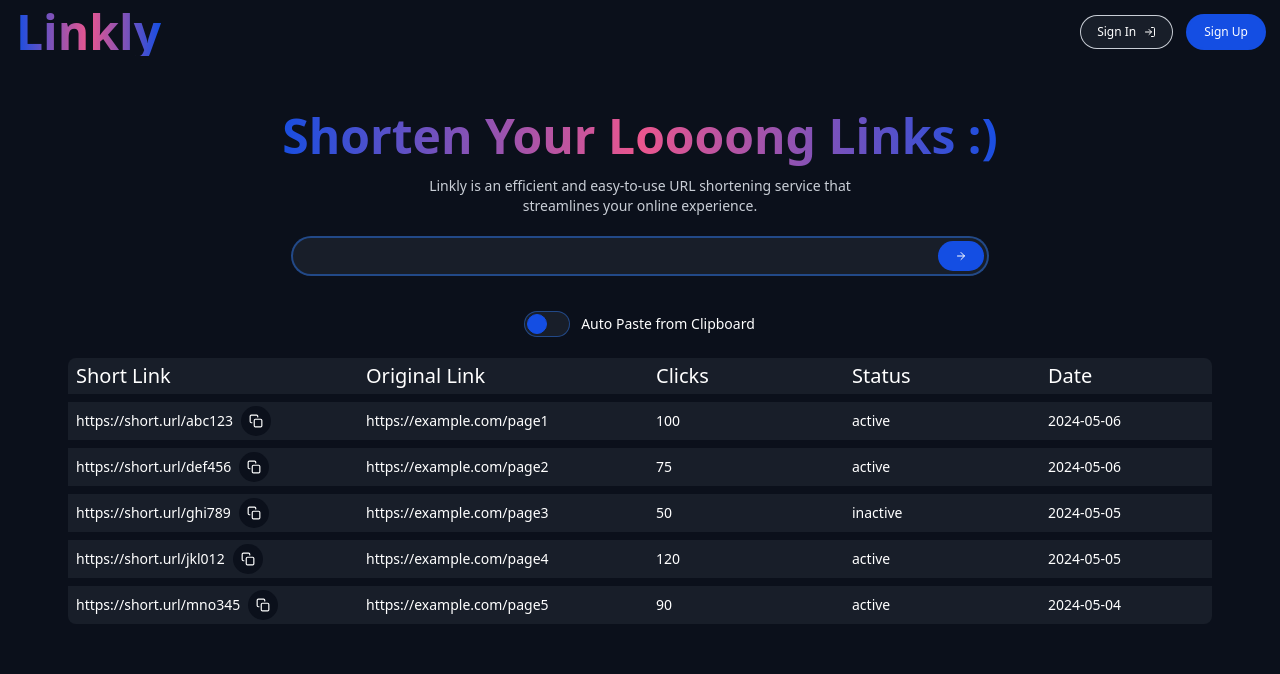
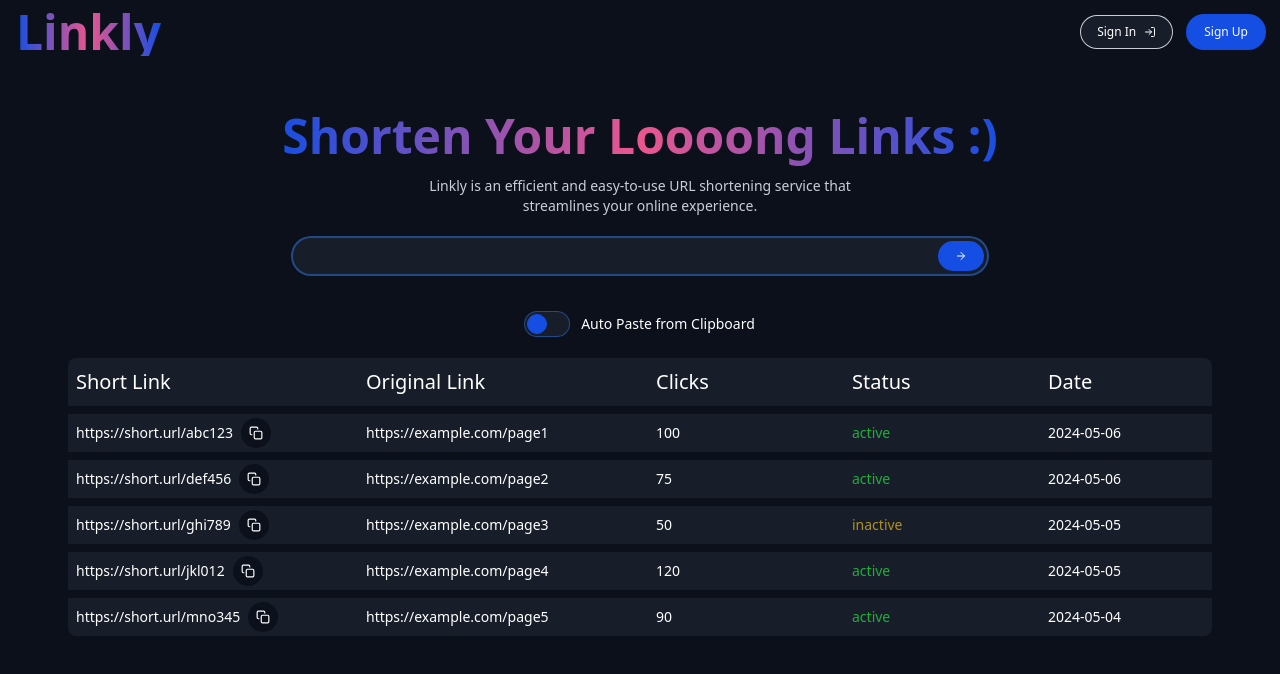
Before and after one commit to msi117/linkly-url-shortening, a React (Vite) app: page / in a window 1280 px wide. Shown: the top 674 px of the page. Built offline with nearby package versions, Linux system fonts and the light colour scheme.

Commit message:
added states

```diff
--- a/src/components/LinkComponent.tsx
+++ b/src/components/LinkComponent.tsx
@@ -16,15 +16,20 @@ type LinkProps = {
 
 const LinkComponent = ({ link }: LinkProps) => {
     const [open, setOpen] = useState(false)
+
+    const handleClick = async () => {
+        await navigator.clipboard.writeText(link.shortLink)
+    }
+
     return (
         <div className="bg-gray my-2 px-2 py-1 text-white last:rounded-b-lg ">
             <div className="flex gap-2 items-center">
-                <p className="text-sm font-light flex items-center text-start basis-2/5 lg:basis-1/4">{link.shortLink} <span className="bg-black p-2 rounded-full ml-2"><FiCopy /></span> </p>
-                <p className="text-sm font-light hidden lg:block lg:basis-1/4"> {link.originalLink} </p>
-                <p className="text-sm font-light hidden basis-1/5 sm:block md:basis-1/6"> {link.clicks} </p>
-                <p className="text-sm font-light hidden basis-1/5 sm:block md:basis-1/6"> {link.status} </p>
-                <p className="text-sm font-light hidden md:block"> {link.date} </p>
-                <span className="bg-black p-2 rounded-full ml-auto lg:hidden" onClick={() => setOpen(prevState => !prevState)}>
+                <p className="text-sm font-thin flex items-center text-start basis-2/5 lg:basis-1/4">{link.shortLink} <span onClick={handleClick} className="bg-black p-2 rounded-full ml-2 cursor-pointer hover:scale-75"><FiCopy /></span> </p>
+                <p className="text-sm font-thin hidden lg:block lg:basis-1/4"> {link.originalLink} </p>
+                <p className="text-sm font-thin hidden basis-1/5 sm:block md:basis-1/6"> {link.clicks} </p>
+                <p className={`${link.status === 'active' ? 'text-green' : 'text-orange'} text-sm font-thin hidden basis-1/5 sm:block md:basis-1/6`}> {link.status} </p>
+                <p className="text-sm font-thin hidden md:block"> {link.date} </p>
+                <span className="bg-black p-2 rounded-full ml-auto lg:hidden" onClick={(): void => setOpen(prevState => !prevState)}>
                     <FiChevronDown className="border rounded-full" />
                 </span>
             </div>
--- a/src/components/LinkInput.tsx
+++ b/src/components/LinkInput.tsx
@@ -1,7 +1,24 @@
+import { useEffect, useState } from "react"
 import Button from "./Button"
 import { FiArrowRight } from 'react-icons/fi'
 
 const LinkInput = () => {
+    const [link, setLink] = useState<string>("")
+    const [isChecked, setIsChecked] = useState<boolean>(false)
+
+    const handleCheckbox = async () => {
+        setIsChecked(!isChecked)
+        if (!isChecked) {
+            await handleAutoPaste()
+        }
+    }
+
+    const handleAutoPaste = async () => {
+        const clipboardText = await navigator.clipboard.readText()
+        setLink(clipboardText)
+        console.log(clipboardText)
+    }
+
     return (
         <div className="text-lite flex flex-col justify-center items-center mt-8 gap-4">
             <div className="text-center flex flex-col justify-center items-center mx-10 md:gap-2">
@@ -10,13 +27,13 @@ const LinkInput = () => {
             </div>
             <div className="w-10/12 mt-4 flex justify-center items-center">
                 <label htmlFor="link" className="flex justify-center items-center w-full rounded-full relative py-2 md:w-10/12 lg:w-8/12">
-                    <input type="text" name="link" className="pl-4 w-full bg-gray ring-2 rounded-full absolute lg:py-1.5" />
+                    <input type="text" name="link" value={link} onChange={(e) => setLink(e.target.value)} className="pl-4 w-full bg-gray ring-2 rounded-full absolute lg:py-1.5" />
                     <Button className="bg-primary ring-primary absolute right-1"> <FiArrowRight /> </Button>
                 </label>
             </div>
             <div className="mt-6 py-2">
                 <label className="inline-flex items-center cursor-pointer">
-                    <input type="checkbox" value="" className="sr-only peer" />
+                    <input type="checkbox" className="sr-only peer" checked={isChecked} onChange={handleCheckbox} />
                     <div className="relative ring-1 w-11 h-6 bg-gray peer-focus:outline-none peer-focus:ring-2 peer-focus:ring-lite rounded-full peer
                     peer-checked:after:translate-x-full rtl:peer-checked:after:-translate-x-full peer-checked:after:border-primary after:content-[''] after:absolute after:top-[2px] after:start-[2px]
                      after:bg-primary after:border-primary after:border after:rounded-full after:h-5 after:w-5 after:transition-all peer-checked:bg-gray">
--- a/src/components/LinksContainer.tsx
+++ b/src/components/LinksContainer.tsx
@@ -5,11 +5,11 @@ const LinksContainer = () => {
     return (
         <section className="mx-auto w-11/12 text-white">
             <div className='flex gap-2 items-center bg-gray my-2 px-2 py-1 rounded-t-lg'>
-                <h2 className="text-xl font-medium flex items-center text-start basis-2/5 lg:basis-1/4">Short Link </h2>
-                <h2 className="text-xl font-medium hidden lg:block lg:basis-1/4"> Original Link </h2>
-                <h2 className="text-xl font-medium hidden basis-1/5 sm:block md:basis-1/6"> Clicks </h2>
-                <h2 className="text-xl font-medium hidden basis-1/5 sm:block md:basis-1/6"> Status </h2>
-                <h2 className="text-xl font-medium hidden md:block"> Date </h2>
+                <h2 className="text-xl py-1.5 font-medium flex items-center text-start basis-2/5 lg:basis-1/4">Short Link </h2>
+                <h2 className="text-xl py-1.5 font-medium hidden lg:block lg:basis-1/4"> Original Link </h2>
+                <h2 className="text-xl py-1.5 font-medium hidden basis-1/5 sm:block md:basis-1/6"> Clicks </h2>
+                <h2 className="text-xl py-1.5 font-medium hidden basis-1/5 sm:block md:basis-1/6"> Status </h2>
+                <h2 className="text-xl py-1.5 font-medium hidden md:block"> Date </h2>
             </div>
             {
                 links.map((link) => {
--- a/tailwind.config.js
+++ b/tailwind.config.js
@@ -12,6 +12,8 @@ export default {
       secondary: "#EB568E",
       white: "#FFFFFF",
       darkgray: "353C4A",
+      green: "#1EB036",
+      orange: "#B0901E",
     },
     extend: {},
   },
```
